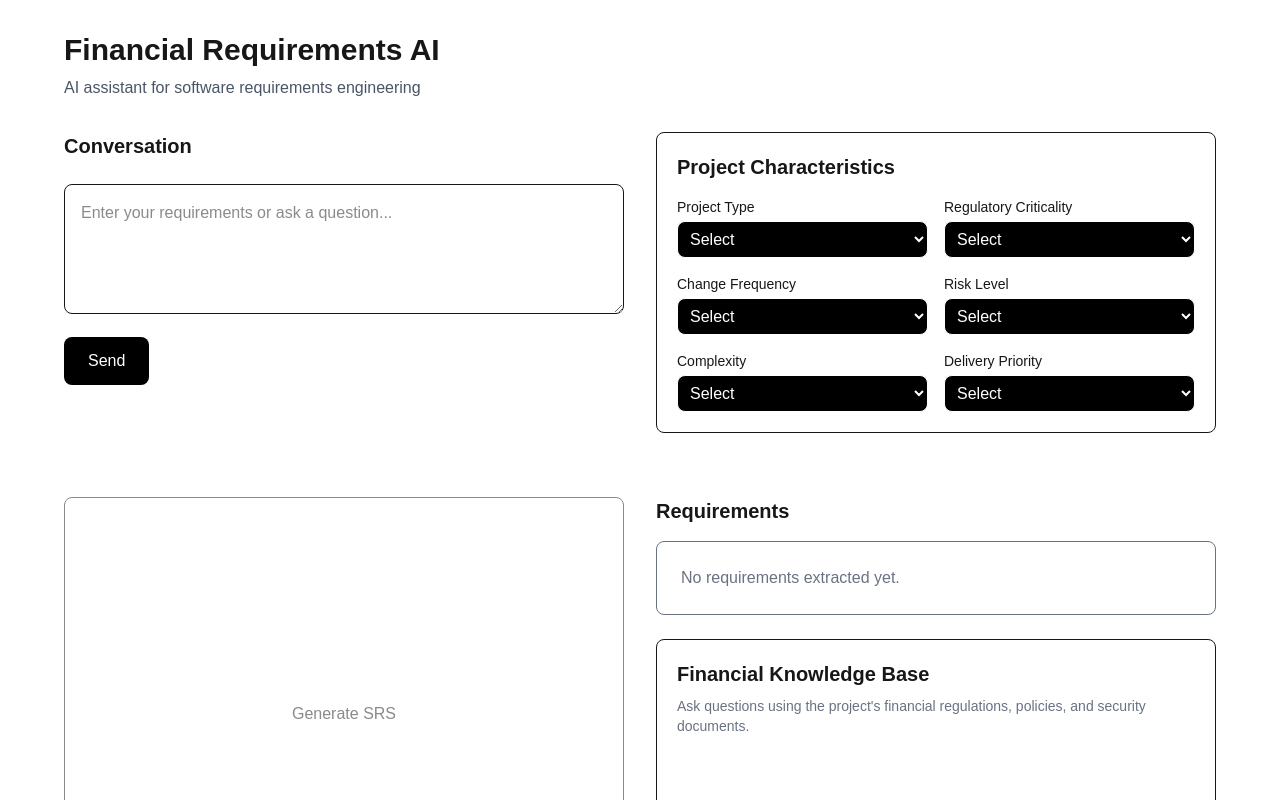
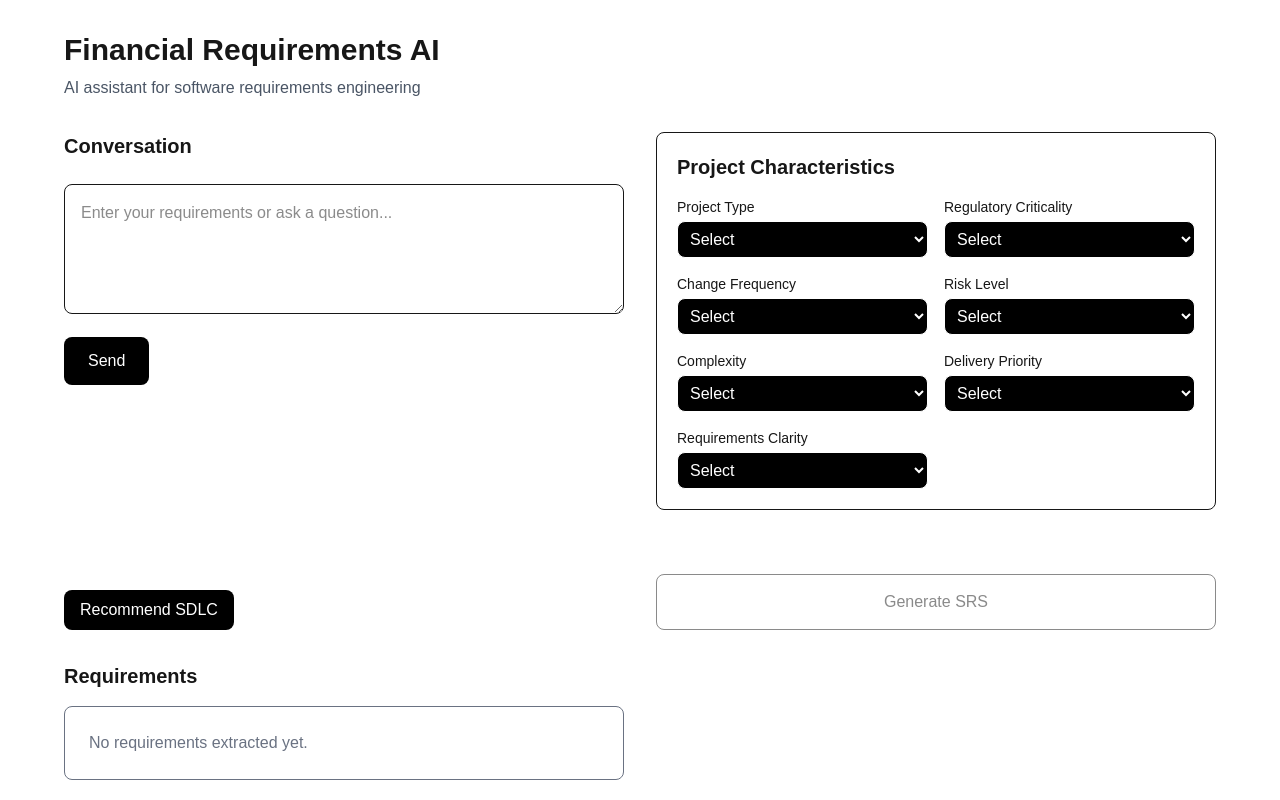
Before and after one commit to compu-TEE/SE-MP, a Next.js app in the folder frontend/: page / in a window 1280 px wide. Shown: the top 800 px of the page. Built offline with nearby package versions, Linux system fonts and the light colour scheme.

Commit message:
sdlc recc refine

```diff
--- a/frontend/app/page.tsx
+++ b/frontend/app/page.tsx
@@ -65,6 +65,24 @@ type ProjectCharacteristics = {
   risk_level: string;
   complexity: string;
   delivery_priority: string;
+  requirements_clarity: string;
+};
+
+type SDLCRecommendation = {
+  recommended_model: string;
+  reasoning: string;
+  key_factors: string[];
+};
+
+type SDLCWorkflowStep = {
+  step: number;
+  phase: string;
+  description: string;
+};
+
+type SDLCWorkflow = {
+  model: string;
+  workflow: SDLCWorkflowStep[];
 };
 
 type Message = {
@@ -94,7 +112,11 @@ export default function Home() {
       risk_level: "",
       complexity: "",
       delivery_priority: "",
+      requirements_clarity: "",
     });
+  const [sdlcRecommendation, setSdlcRecommendation] = useState<SDLCRecommendation | null>(null);
+  const [sdlcWorkflow, setSdlcWorkflow] = useState<SDLCWorkflow | null>(null);
+  const [sdlcLoading, setSdlcLoading] = useState(false);
   const [ragQuery, setRagQuery] = useState("");
   const [ragAnswer, setRagAnswer] = useState("");
   const [ragSources, setRagSources] = useState<
@@ -405,6 +427,66 @@ const generateSRS = async () => {
   }
 };
 
+const recommendSDLC = async () => {
+  if (Object.values(projectCharacteristics).some((value) => !value)) {
+    alert("Please select all project characteristics.");
+    return;
+  }
+
+  setSdlcLoading(true);
+
+  try {
+    const res = await fetch("http://127.0.0.1:8000/sdlc", {
+      method: "POST",
+      headers: {
+        "Content-Type": "application/json",
+      },
+      body: JSON.stringify(projectCharacteristics),
+    });
+
+    if (!res.ok) {
+      throw new Error("Failed to get SDLC recommendation");
+    }
+
+    const data = await res.json();
+
+    setSdlcRecommendation(data);
+    setSdlcWorkflow(null);
+  } catch (error) {
+    console.error(error);
+    alert("Failed to generate SDLC recommendation.");
+  } finally {
+    setSdlcLoading(false);
+  }
+};
+
+const generateSDLCWorkflow = async () => {
+  setSdlcLoading(true);
+
+  try {
+    const res = await fetch("http://127.0.0.1:8000/sdlc/workflow", {
+      method: "POST",
+      headers: {
+        "Content-Type": "application/json",
+      },
+      body: JSON.stringify(projectCharacteristics),
+    });
+
+    if (!res.ok) {
+      throw new Error("Failed to generate SDLC workflow");
+    }
+
+    const data = await res.json();
+
+    setSdlcWorkflow(data);
+  } catch (error) {
+    console.error(error);
+    alert("Failed to generate SDLC workflow.");
+  } finally {
+    setSdlcLoading(false);
+  }
+};
+
   return (
     <main className="min-h-screen p-8">
       <div className="mx-auto max-w-6xl">
@@ -667,9 +749,106 @@ const generateSRS = async () => {
                 </select>
               </div>
 
+              {/* Requirements Clarity */}
+              <div>
+                <label className="mb-1 block text-sm font-medium">
+                  Requirements Clarity
+                </label>
+
+                <select
+                  className="w-full rounded-lg border p-2 bg-black text-white"
+                  value={projectCharacteristics.requirements_clarity}
+                  onChange={(e) =>
+                    setProjectCharacteristics({
+                      ...projectCharacteristics,
+                      requirements_clarity: e.target.value,
+                    })
+                  }
+                >
+                  <option value="" className="bg-white text-black">
+                    Select
+                  </option>
+
+                  <option value="clear" className="bg-white text-black">
+                    Clear
+                  </option>
+
+                  <option value="partially clear" className="bg-white text-black">
+                    Partially Clear
+                  </option>
+
+                  <option value="unclear" className="bg-white text-black">
+                    Unclear
+                  </option>
+                </select>
+              </div>
+
             </div>
           </div>
+          <div className="mt-4 flex gap-3 flex-wrap">
+            <button
+              onClick={recommendSDLC}
+              disabled={sdlcLoading}
+              className="rounded-lg bg-black px-4 py-2 text-white disabled:opacity-50"
+            >
+              {sdlcLoading ? "Generating..." : "Recommend SDLC"}
+            </button>
 
+            {sdlcRecommendation && (
+              <button
+                onClick={generateSDLCWorkflow}
+                disabled={sdlcLoading}
+                className="rounded-lg border px-4 py-2 hover:bg-white hover:text-black disabled:opacity-50"
+              >
+                Generate Workflow
+              </button>
+            )}
+          </div>
+                  {sdlcRecommendation && (
+          <div className="mt-6 rounded-lg border p-5">
+            <h3 className="mb-3 text-xl font-semibold">
+              Recommended SDLC: {sdlcRecommendation.recommended_model}
+            </h3>
+
+            <p className="mb-4 text-sm leading-6">
+              {sdlcRecommendation.reasoning}
+            </p>
+
+            <h4 className="mb-2 font-medium">
+              Key Factors
+            </h4>
+
+            <ul className="list-disc space-y-1 pl-5 text-sm">
+              {sdlcRecommendation.key_factors.map((factor, index) => (
+                <li key={index}>{factor}</li>
+              ))}
+            </ul>
+          </div>
+        )}
+                {sdlcWorkflow && (
+          <div className="mt-6 rounded-lg border p-5">
+            <h3 className="mb-4 text-xl font-semibold">
+              {sdlcWorkflow.model} Workflow
+            </h3>
+
+            <div className="space-y-4">
+              {sdlcWorkflow.workflow.map((item) => (
+                <div
+                  key={item.step}
+                  className="border-l-2 border-black pl-4"
+                >
+                  <h4 className="font-semibold">
+                    {item.step}. {item.phase}
+                  </h4>
+
+                  <p className="mt-1 text-sm leading-6">
+                    {item.description}
+                  </p>
+                </div>
+              ))}
+            </div>
+          </div>
+        )}
           <button
             onClick={generateSRS}
             disabled={documentationLoading || requirements.length === 0}
```
Also changed, not shown: 1 other file (tests, documents, lock files or other folders). Lines whose indentation alone changed are shown as unchanged.
